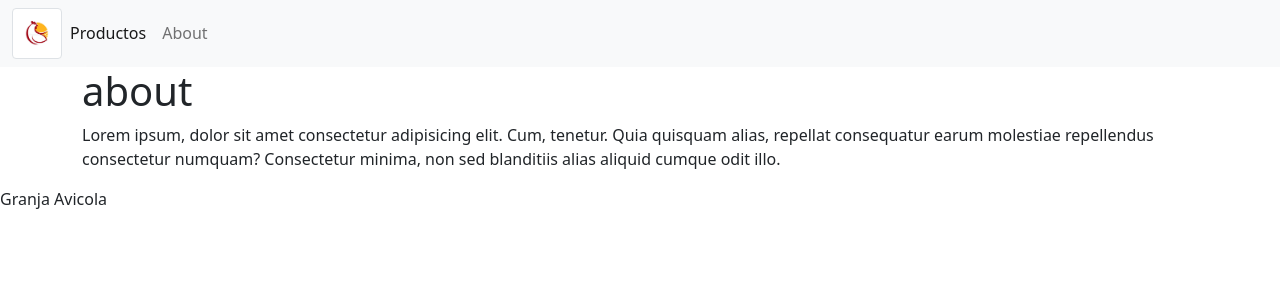
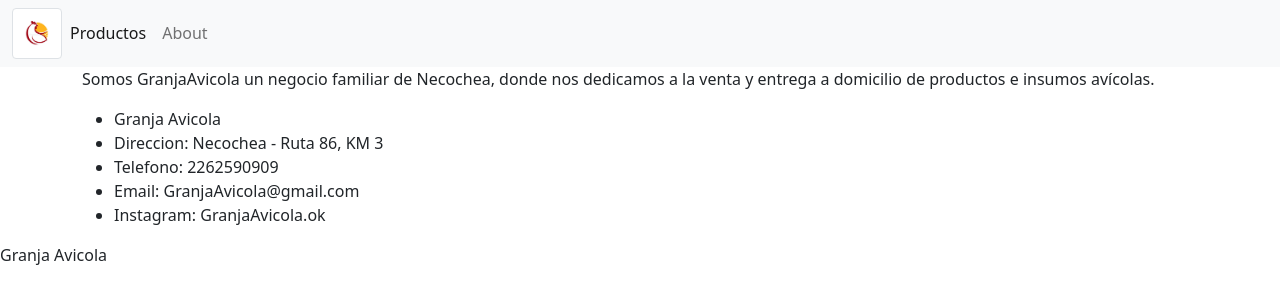
Before and after one commit to kevinghberg/TP-Angular, an Angular app: page /about in a window 1280 px wide. Shown: the top 304 px of the page. Built offline with nearby package versions, Linux system fonts and the light colour scheme.

Commit message:
modificado componente  about

```diff
--- /dev/null
+++ b/src/app/granja-about/About.ts
@@ -0,0 +1,9 @@
+export interface About {
+
+    name: string,
+    adress: string,
+    telefono: number,
+    email: string,
+    instagram: string;
+
+}
--- a/src/app/granja-about/granja-about.component.html
+++ b/src/app/granja-about/granja-about.component.html
@@ -1,2 +1,11 @@
-<h1>about</h1>
-<p>Lorem ipsum, dolor sit amet consectetur adipisicing elit. Cum, tenetur. Quia quisquam alias, repellat consequatur earum molestiae repellendus consectetur numquam? Consectetur minima, non sed blanditiis alias aliquid cumque odit illo.</p>
+
+
+<p>Somos GranjaAvicola un negocio familiar de Necochea, donde nos dedicamos a la venta y entrega a domicilio de productos e insumos avícolas.</p>
+
+<ul>
+    <li>{{about.name}}</li>
+    <li>Direccion: {{about.adress}}</li>
+    <li>Telefono: {{about.telefono}}</li>
+    <li>Email: {{about.email}}</li>
+    <li>Instagram: {{about.instagram}}</li>
+</ul>
--- a/src/app/granja-about/granja-about.component.ts
+++ b/src/app/granja-about/granja-about.component.ts
@@ -1,4 +1,5 @@
 import { Component, OnInit } from '@angular/core';
+import { About } from './About';
 
 @Component({
   selector: 'app-granja-about',
@@ -7,6 +8,18 @@ import { Component, OnInit } from '@angular/core';
 })
 export class GranjaAboutComponent implements OnInit {
 
+
+  about: About =
+    {
+    name: 'Granja Avicola',
+    adress: 'Necochea - Ruta 86, KM 3',
+    telefono: 2262590909,
+    email: 'GranjaAvicola@gmail.com',
+    instagram: 'GranjaAvicola.ok',
+    };
+
+
+
   constructor() { }
 
   ngOnInit(): void {
```
